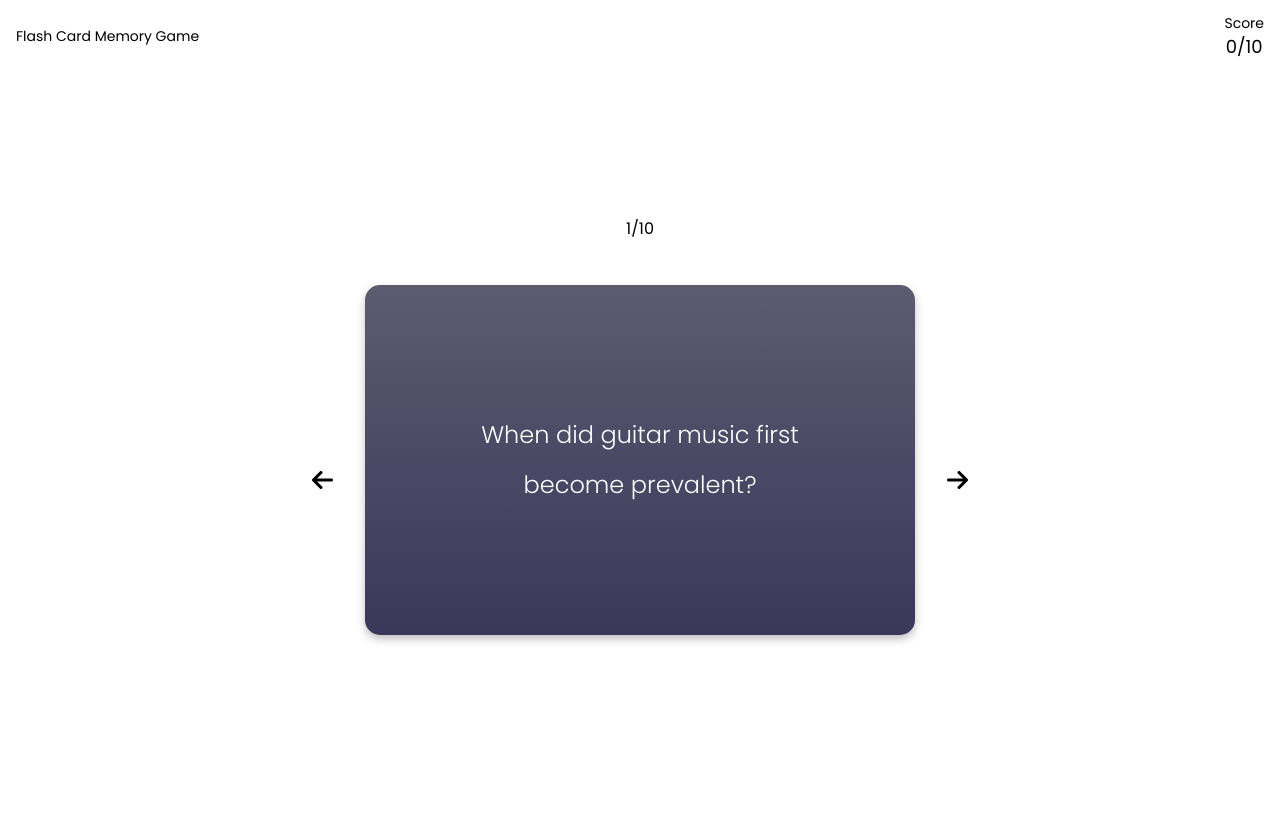
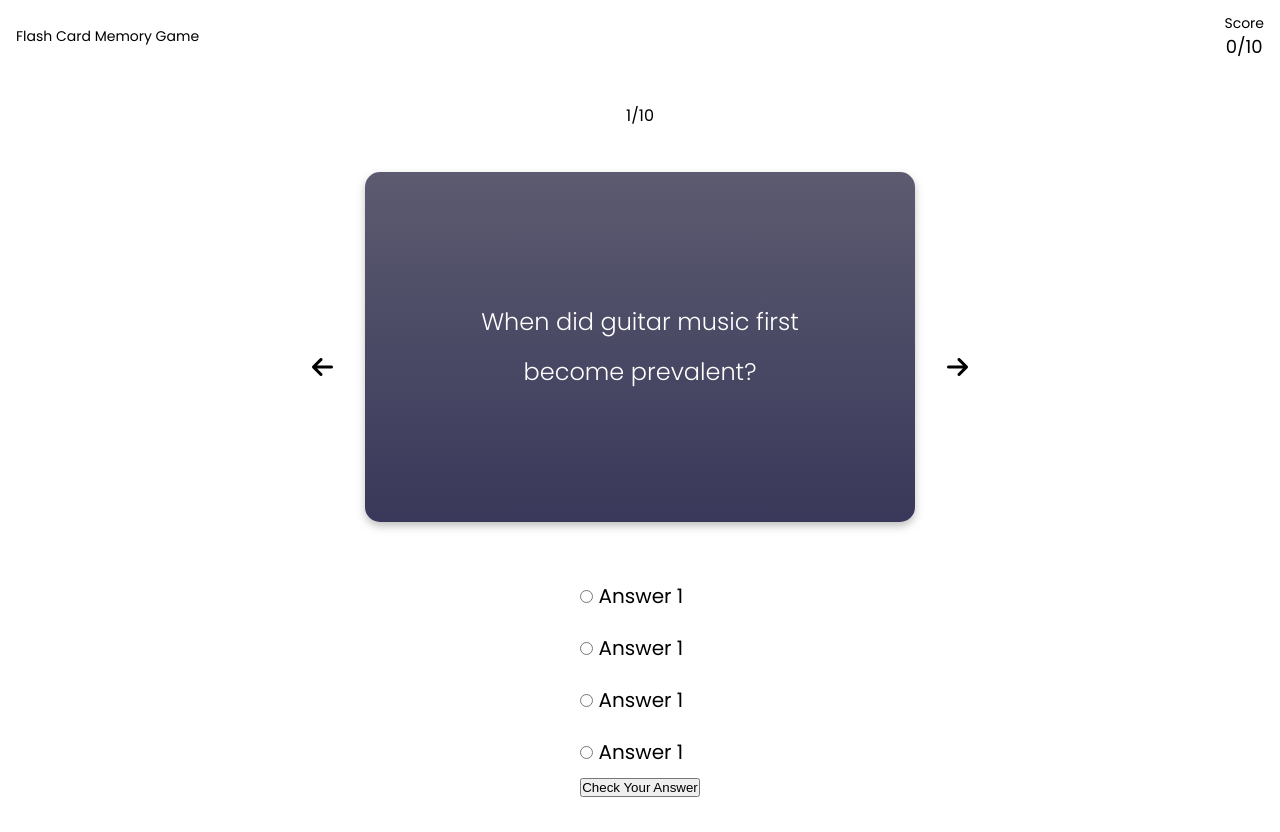
Before and after one commit to spell-landon/flash-cards, a plain HTML site: page index.html in a window 1280 px wide. Both pictures are taken after a click on the button "Start Game". Drawn offline with Linux system fonts and the light colour scheme.

Commit message:
Redesign html with form. Add functionality to arrow buttons

```diff
--- a/css/style.css
+++ b/css/style.css
@@ -75,7 +75,7 @@ main {
   background-color: rgb(172, 229, 180);
 }
 /*? START GAME PAGE ----- END */
-/*? GAME BOARD PAGE */
+/*? DEFAULT GAME BOARD PAGE */
 .game-board {
   height: 100vh;
   width: 100vw;
@@ -84,6 +84,12 @@ main {
   justify-content: center;
   align-items: center;
 }
+.card-and-buttons {
+  display: flex;
+  flex-direction: row;
+  align-items: center;
+}
+/* CARD */
 .card {
   height: 350px;
   width: 550px;
@@ -109,6 +115,8 @@ main {
   font-weight: 300;
   line-height: 50px;
 }
+/* CARD ----- END */
+/* ARROW BUTTONS */
 #arrowBtn {
   font-size: 24px;
   height: 1rem;
@@ -125,8 +133,15 @@ i {
   background-color: white;
   padding: 1rem;
 }
-.card-and-buttons {
+/* ARROW BUTTONS ----- END */
+/* FORM */
+form {
   display: flex;
-  flex-direction: row;
-  align-items: center;
+  flex-direction: column;
+  max-width: 650px;
+  font-size: 20px;
+  text-align: left;
 }
+#question-1 > div {
+  padding: 1rem 0;
+}
--- a/index.html
+++ b/index.html
@@ -49,8 +49,45 @@
         <button class="start-game-btn">Start Game</button>
       </section>
 
+      <!-- <section class="game-board hidden">
+        <h2 class="card-counter"></h2>
+      </section> -->
+
       <section class="game-board hidden">
+        <!-- CARD COUNTER -->
         <h2 class="card-counter"></h2>
+        <!-- CARD and ARROW BUTTONS -->
+        <section class="card-and-buttons">
+          <button id="arrowBtn"><i class="fas fa-arrow-left"></i></button>
+          <div class="card">
+              <p id="card-text"></p>
+          </div>
+          <button id="arrowBtn"><i class="fas fa-arrow-right"></i></button>
+        </section>
+        <!-- FORM FOR ANSWERS -->
+        <form id="question-1">
+          <!-- QUESTION #1 -->
+          <div class="answerOne">
+            <input type="radio" name="answer" id="answer1" />
+            <label for="answer1">Answer 1</label>
+          </div>
+          <!-- QUESTION #2 -->
+          <div class="answerTwo">
+            <input type="radio" name="answer" id="answer1" />
+            <label for="answer1">Answer 1</label>
+          </div>
+          <!-- QUESTION #3 -->
+          <div class="answerOne">
+            <input type="radio" name="answer" id="answer1" />
+            <label for="answer1">Answer 1</label>
+          </div>
+          <!-- QUESTION #4 -->
+          <div class="answerTwo">
+            <input type="radio" name="answer" id="answer1" />
+            <label for="answer1">Answer 1</label>
+          </div>
+          <button type="submit">Check Your Answer</button>
+        </form>
       </section>
     </main>
 
--- a/script.js
+++ b/script.js
@@ -30,9 +30,16 @@ const startPageEl = document.querySelector('.game-start-page');
 const scoreSection = document.querySelector('.score-section');
 const gameBoardSection = document.querySelector('.game-board');
 const cardCounter = document.querySelector('.card-counter');
+const formEl = document.querySelector('form');
+const cardEl = document.querySelector('#card-text');
+const nextArrow = document.querySelector('.fa-arrow-right');
+const prevArrow = document.querySelector('.fa-arrow-left');
 
 /*----- event listeners -----*/
 startBtn.addEventListener('click', startGame);
+formEl.addEventListener('submit', checkAnswer);
+nextArrow.addEventListener('click', nextQuestion);
+prevArrow.addEventListener('click', previousQuestion);
 
 /*----- functions -----*/
 function startGame() {
@@ -42,57 +49,75 @@ function startGame() {
   scoreSection.classList.remove('hidden');
   // Show the gameplay section
   gameBoardSection.classList.remove('hidden');
+  // Set card innerText to first question
+  cardEl.innerText = QUESTIONS[i];
+  cardCounter.innerText = `${i + 1}/10`;
   // Set the cardCounter innerText
-  cardCounter.innerText = `1/10`;
+  //   cardCounter.innerText = `1/10`;
   // Add the cardCounter to the game board section
-  gameBoardSection.append(cardCounter);
+  //   gameBoardSection.append(cardCounter);
   // Add a card to the game board section
-  createCard_Buttons();
+  //   createCard_Buttons();
 }
 
-function createCard() {
-  // create a div called card
-  const card = document.createElement('div');
-  // add the styling class of "card" to the div
-  card.setAttribute('class', 'card');
-  // create a 'p' element to contain the card text
-  const cardTextEl = document.createElement('p');
-  // append that text element to the card
-  card.appendChild(cardTextEl);
-  // add text styling to inner text on card
-  cardTextEl.setAttribute('id', 'card-text');
-  //* Finish the logic behind cycling through each question when the next button is clicked
-  cardTextEl.innerText = QUESTIONS[0];
-  // add card to the game board section
-  return card;
+// function createCard() {
+//   // create a div called card
+//   const card = document.createElement('div');
+//   // add the styling class of "card" to the div
+//   card.setAttribute('class', 'card');
+//   // create a 'p' element to contain the card text
+//   const cardTextEl = document.createElement('p');
+//   // append that text element to the card
+//   card.appendChild(cardTextEl);
+//   // add text styling to inner text on card
+//   cardTextEl.setAttribute('id', 'card-text');
+//   //* Finish the logic behind cycling through each question when the next button is clicked
+//   cardTextEl.innerText = QUESTIONS[1];
+//   // add card to the game board section
+//   return card;
+// }
+// function createArrowButton(direction) {
+//   // create a button for the previous button
+//   const arrowButton = document.createElement('button');
+//   // create an 'i' element to hold the font-awesome icon
+//   const fontAwesomeArrowIcon = document.createElement('i');
+//   // add the previous arrow attributes to 'i' element
+//   fontAwesomeArrowIcon.setAttribute('class', `fas fa-arrow-${direction}`);
+//   // add the id arrowButton to arrow
+//   arrowButton.setAttribute('id', 'arrowBtn');
+//   // attach the fontAwesomeArrowIcon to the arrowButton
+//   arrowButton.appendChild(fontAwesomeArrowIcon);
+//   // attach the arrowButton to the game section
+//   return arrowButton;
+// }
+// function createCard_Buttons() {
+//   // create section for the card and buttons on the game board
+//   const cardAndBtnSection = document.createElement('section');
+//   // append cardAndBtnSection to the game board
+//   gameBoardSection.append(cardAndBtnSection);
+//   // append the prev btn and create card functions
+//   cardAndBtnSection.append(createArrowButton(`left`));
+//   cardAndBtnSection.append(createCard());
+//   cardAndBtnSection.append(createArrowButton(`right`));
+//   // set attributes for the card and button section
+//   cardAndBtnSection.setAttribute('class', 'card-and-buttons');
+// }
+
+function checkAnswer(event) {
+  event.preventDefault();
+  console.log('Youre checking the answer');
 }
-function createArrowButton(direction) {
-  // create a button for the previous button
-  const arrowButton = document.createElement('button');
-  // create an 'i' element to hold the font-awesome icon
-  const fontAwesomeArrowIcon = document.createElement('i');
-  // add the previous arrow attributes to 'i' element
-  fontAwesomeArrowIcon.setAttribute('class', `fas fa-arrow-${direction}`);
-  // add the id arrowButton to arrow
-  arrowButton.setAttribute('id', 'arrowBtn');
-  // attach the fontAwesomeArrowIcon to the arrowButton
-  arrowButton.appendChild(fontAwesomeArrowIcon);
-  // attach the arrowButton to the game section
-  return arrowButton;
+function nextQuestion() {
+  if (i < 9) {
+    i++;
+    cardEl.innerText = QUESTIONS[i];
+    cardCounter.innerText = `${i + 1}/10`;
+  }
 }
-function createCard_Buttons() {
-  // create section for the card and buttons on the game board
-  const cardAndBtnSection = document.createElement('section');
-  // append cardAndBtnSection to the game board
-  gameBoardSection.append(cardAndBtnSection);
-  // append the prev btn and create card functions
-  cardAndBtnSection.append(createArrowButton(`left`));
-  cardAndBtnSection.append(createCard());
-  cardAndBtnSection.append(createArrowButton(`right`));
-  // set attributes for the card and button section
-  cardAndBtnSection.setAttribute('class', 'card-and-buttons');
+function previousQuestion() {
+  if (i !== 0) {
+    i--;
+    cardEl.innerText = QUESTIONS[i];
+    cardCounter.innerText = `${i + 1}/10`;
+  }
 }
-function setQuestions() {
-  // create a section for the questions
-  const questionSection = document.createElement('section');
-}
```
